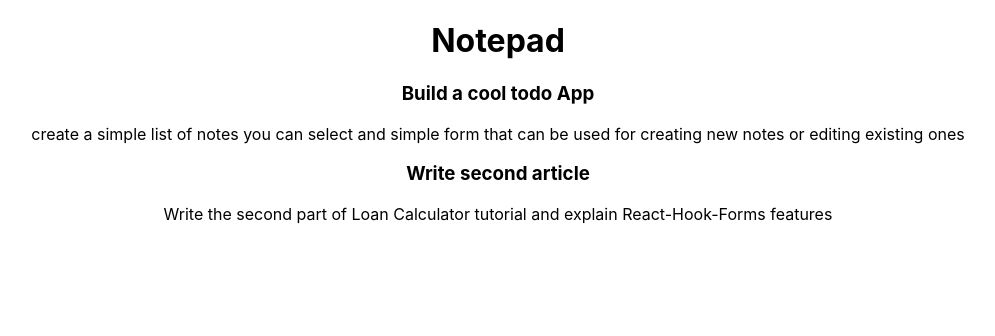
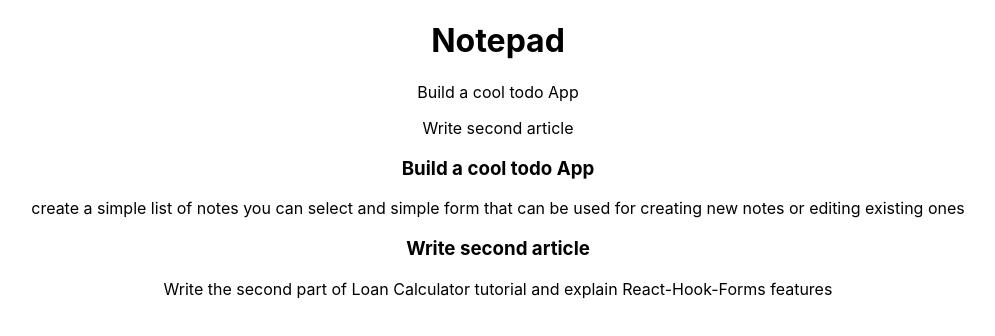
Before and after one commit to suzanamelomoraes/notepad, a React (Create React App) app: page / in a window 1280 px wide. Shown: the top 336 px of the page, without its empty margins (142-1137 px from the left). Built offline with nearby package versions, Linux system fonts and the light colour scheme.

Commit message:
send data as props to NotesTitles child

```diff
--- a/src/components/Notes.jsx
+++ b/src/components/Notes.jsx
@@ -1,6 +1,7 @@
 import React, { useState } from 'react';
 import Note from './Note';
 import Header from './Header';
+import NotesTitles from './NotesTitles';
 
 const Notes = () => {
   const [notes, setNotes] = useState([
@@ -21,6 +22,7 @@ const Notes = () => {
   return (
     <div>
       <Header />
+      <NotesTitles notes={notes} />
       {notes.map((note) => (
         <Note key={note.id} title={note.title} body={note.body} />
       ))}
```
